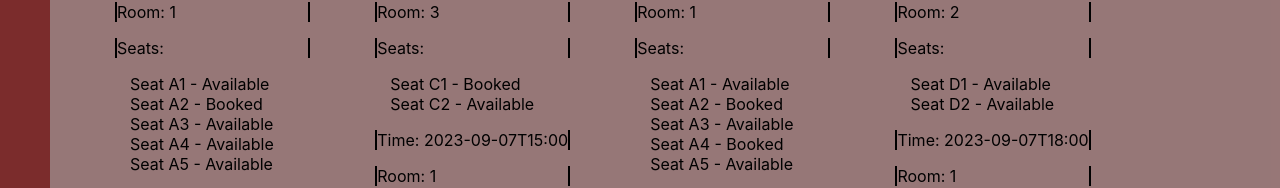
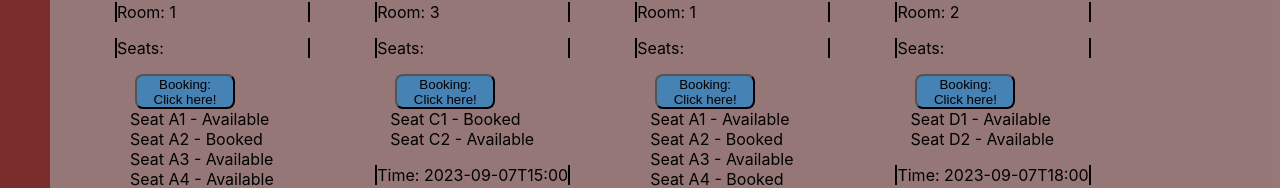
Before and after one commit to CptMaistro/case-7-react, a React (Create React App) app: page /Movies in a window 1280 px wide. Shown: the part 636-824 px from the top of the page. Built offline with nearby package versions, Linux system fonts and the light colour scheme.

Commit message:
added onClick buttons for the movies that I forgot before

```diff
--- a/src/Components/Movies.js
+++ b/src/Components/Movies.js
@@ -45,6 +45,11 @@ function Movies() {
     return <div>Error: {error.message}</div>;
   }
 
+  function bookedFunction() {
+    // Code to be executed when the button is clicked
+    alert("You have booked a movie, hope you enjoy!");
+  }
+
   return (
     <div className='moviesCont'>
       <h2>Movies:</h2>
@@ -61,7 +66,7 @@ function Movies() {
                 <li key={showIndex}>
                   <p>Time: {show.time}</p>
                   <p>Room: {show.room}</p>
-                  <p>Seats:</p>
+                  <p>Seats:</p><button onClick={bookedFunction} className='bookedF'>Booking: Click here!</button>
                   <ul>
                     {show.seats.map((seat, seatIndex) => (
                       <li key={seatIndex}>
--- a/src/index.css
+++ b/src/index.css
@@ -29,6 +29,14 @@ code {
 .navBg {
   background-color: #00000050;
   height: 40px;
+}
+
+.bookedF {
+  width: 100px;
+  height: 35px;
+  margin-left: 45px;
+  border-radius: 8px;
+  background-color: steelblue;
 }
 
 .moviesCont img{
```
